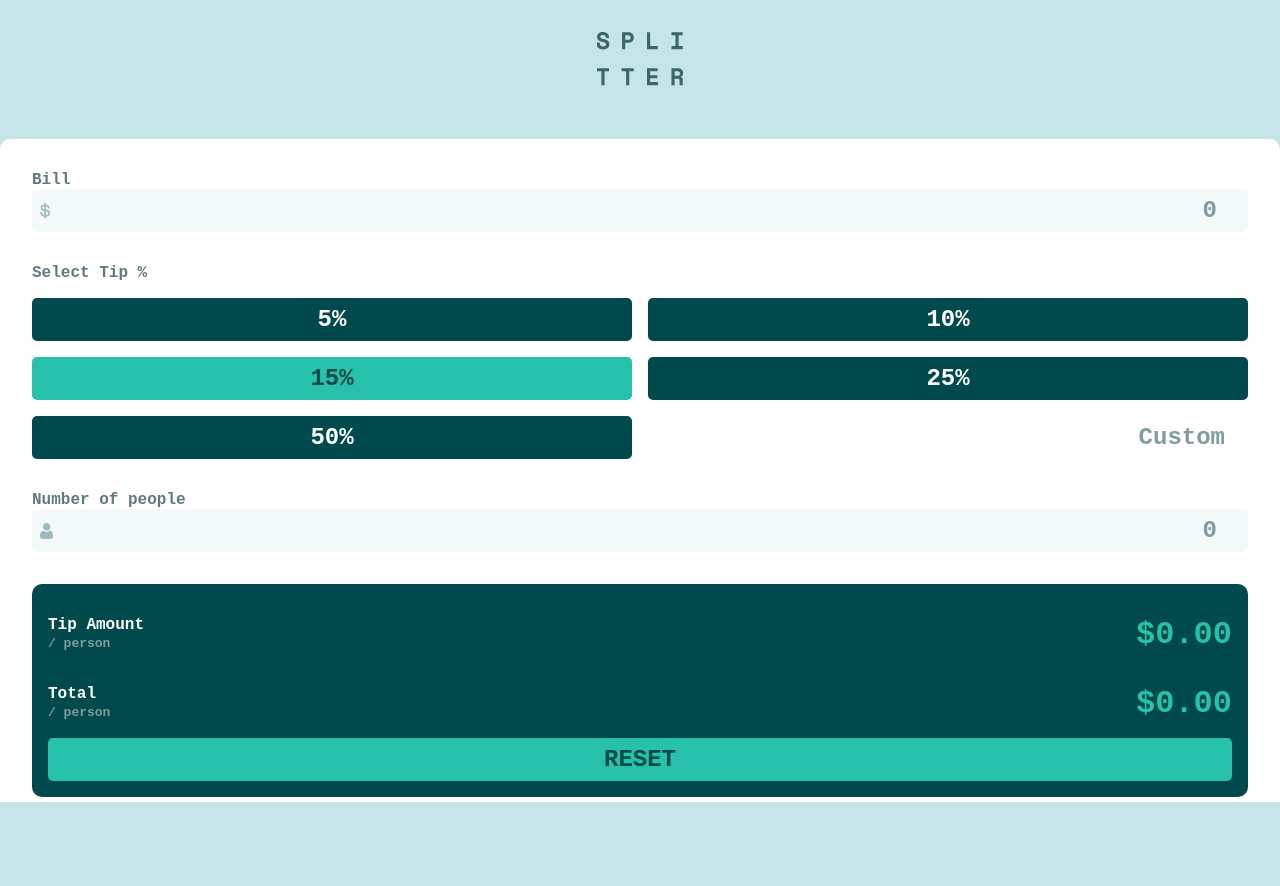
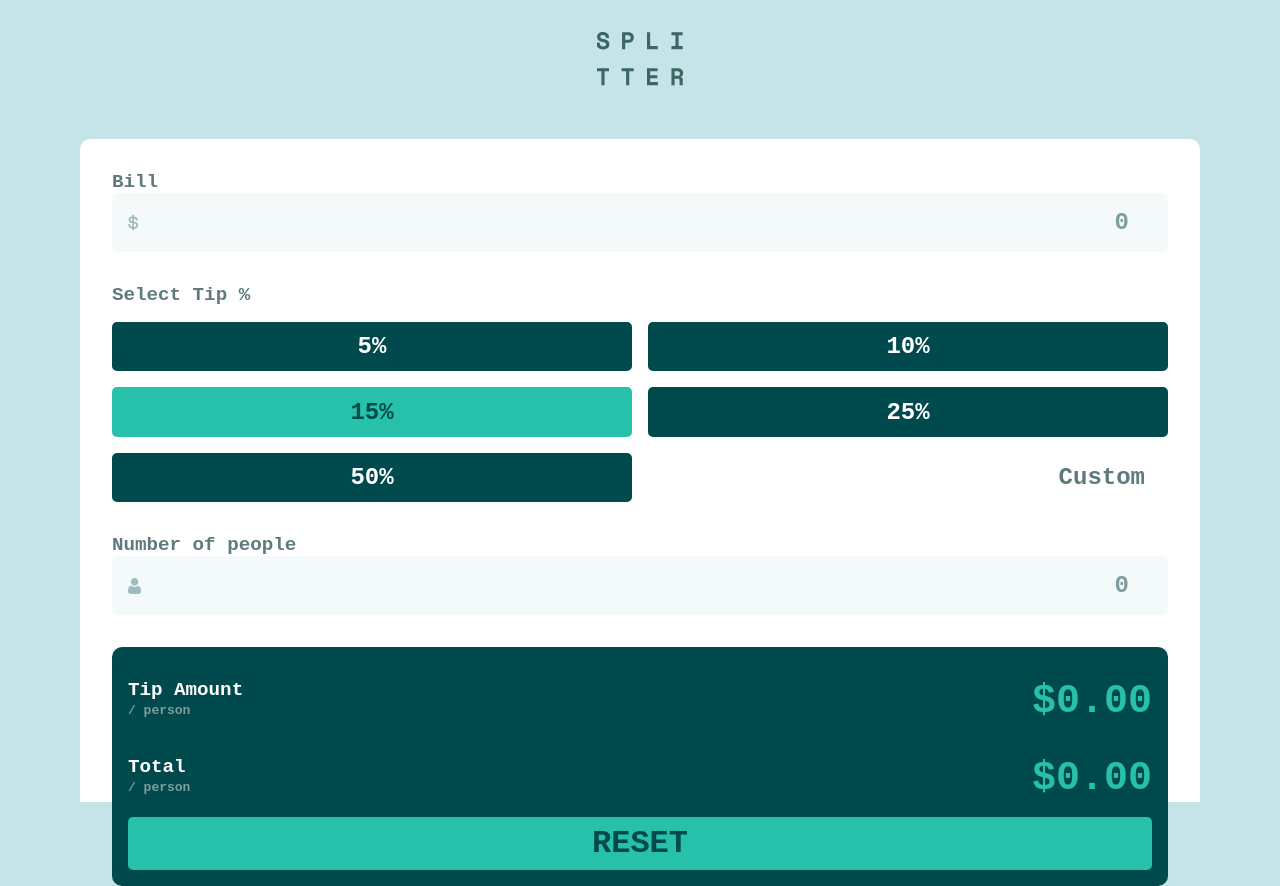
Before and after one commit to poissonfou/Tip-Calculator, a React (Vite) app: page / in a window 1280 px wide. Before the commit the page ends 802 px from the top, so only its background shows below. Built offline with nearby package versions, Linux system fonts and the light colour scheme.

Commit message:
tablet design done

```diff
--- a/src/App.css
+++ b/src/App.css
@@ -85,6 +85,10 @@
   background-color: var(--Strong-cyan);
 }
 
+.percentages__box input::placeholder {
+  color: var(--Dark-grayish-cyan);
+}
+
 .calculator__outputs {
   display: flex;
   flex-direction: column;
@@ -131,3 +135,33 @@
   border-radius: 5px;
   padding: 0.5rem 0rem;
 }
+
+@media (min-width: 40rem) {
+  body {
+    padding: 0rem 5rem;
+  }
+
+  .input__label {
+    font-size: 1.2rem;
+  }
+
+  .calculator__inputbox div {
+    padding: 1rem;
+  }
+
+  .percentages__box button {
+    padding: 0.7rem 0rem;
+  }
+
+  .output__title {
+    font-size: 1.2rem;
+  }
+
+  .output__value {
+    font-size: 2.5rem;
+  }
+
+  .output__reset {
+    font-size: 2rem;
+  }
+}
```
